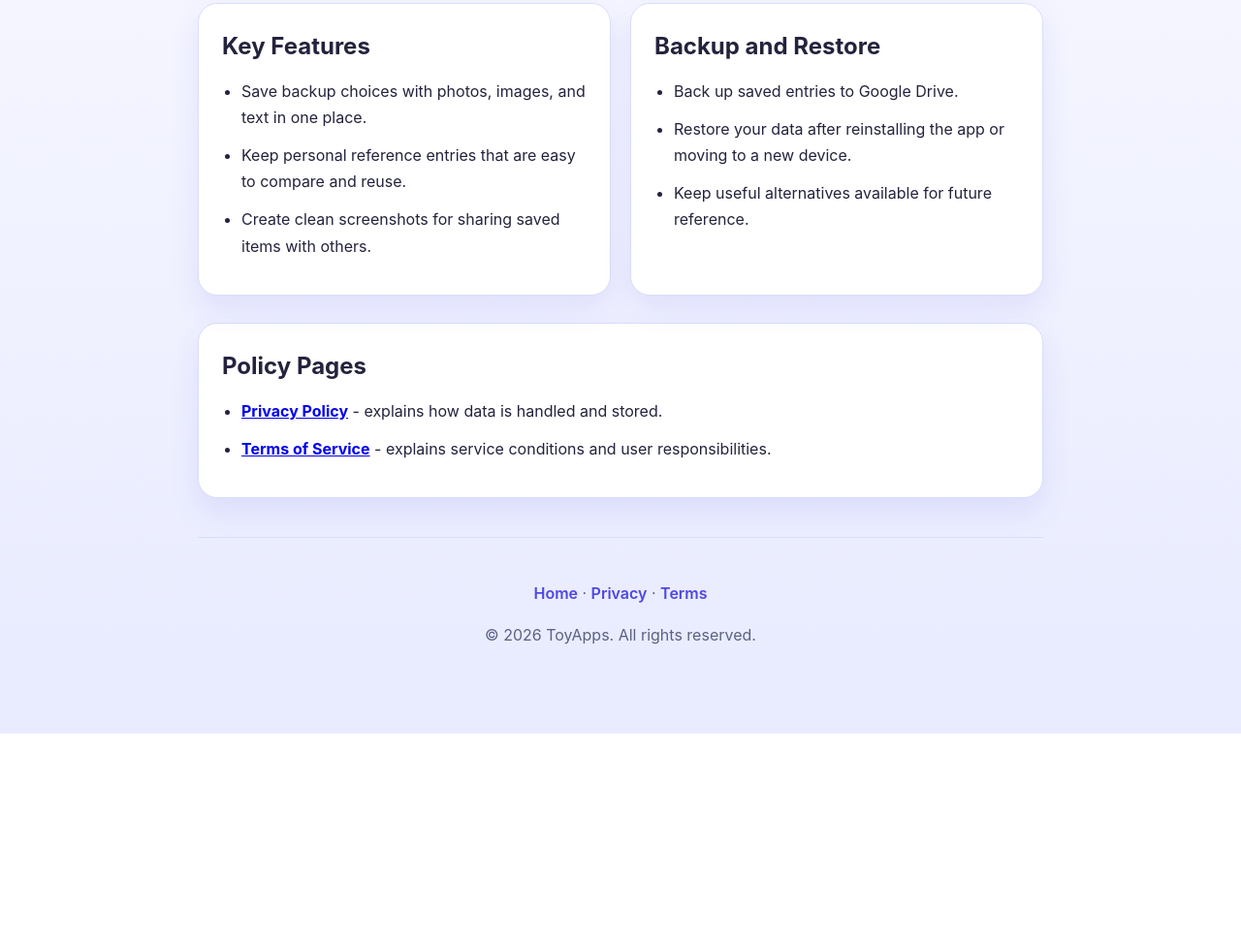
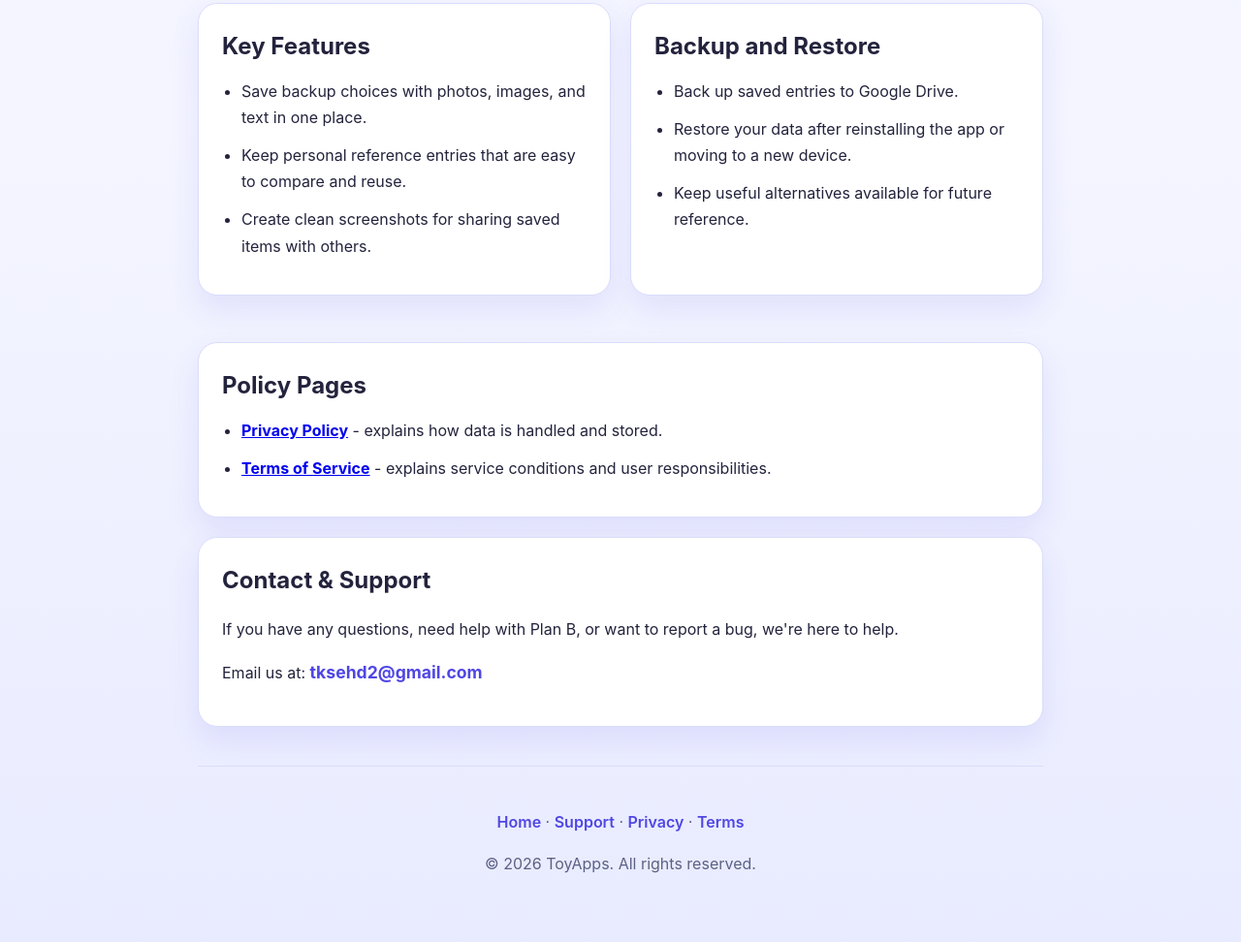
Before and after one commit to tksehd2/seesaw_diary_policy, a plain HTML site: page docs/planb/index.html in a window 1280 px wide. Shown: the part 588-1560 px from the top of the page at 97% size. Before the commit the page ends 1345 px from the top, so only its background shows below. Drawn offline with Linux system fonts and the light colour scheme.

Commit message:
Add contact and support section with email link
Added support email section with contact information.

```diff
--- a/docs/planb/index.html
+++ b/docs/planb/index.html
@@ -100,6 +100,7 @@
       border-radius: 20px;
       padding: 24px;
       box-shadow: 0 14px 30px rgba(79, 70, 229, 0.10);
+      margin-bottom: 20px; /* 카드 간격 추가 */
     }
 
     .card h2 {
@@ -114,6 +115,14 @@
 
     .feature-list li, .link-list li {
       margin-bottom: 12px;
+    }
+
+    /* 추가된 서포트 이메일 링크 스타일 */
+    .support-email {
+      color: var(--primary);
+      font-weight: bold;
+      text-decoration: none;
+      font-size: 1.1em;
     }
 
     footer {
@@ -178,9 +187,16 @@
       </ul>
     </section>
 
+    <section class="card">
+      <h2>Contact & Support</h2>
+      <p>If you have any questions, need help with Plan B, or want to report a bug, we're here to help.</p>
+      <p>Email us at: <a href="mailto:tksehd2@gmail.com" class="support-email">tksehd2@gmail.com</a></p>
+    </section>
+
     <footer>
       <p>
         <a href="planb/">Home</a> ·
+        <a href="mailto:tksehd2@gmail.com">Support</a> ·
         <a href="planb/privacy_policy.html">Privacy</a> ·
         <a href="planb/terms.html">Terms</a>
       </p>
```
